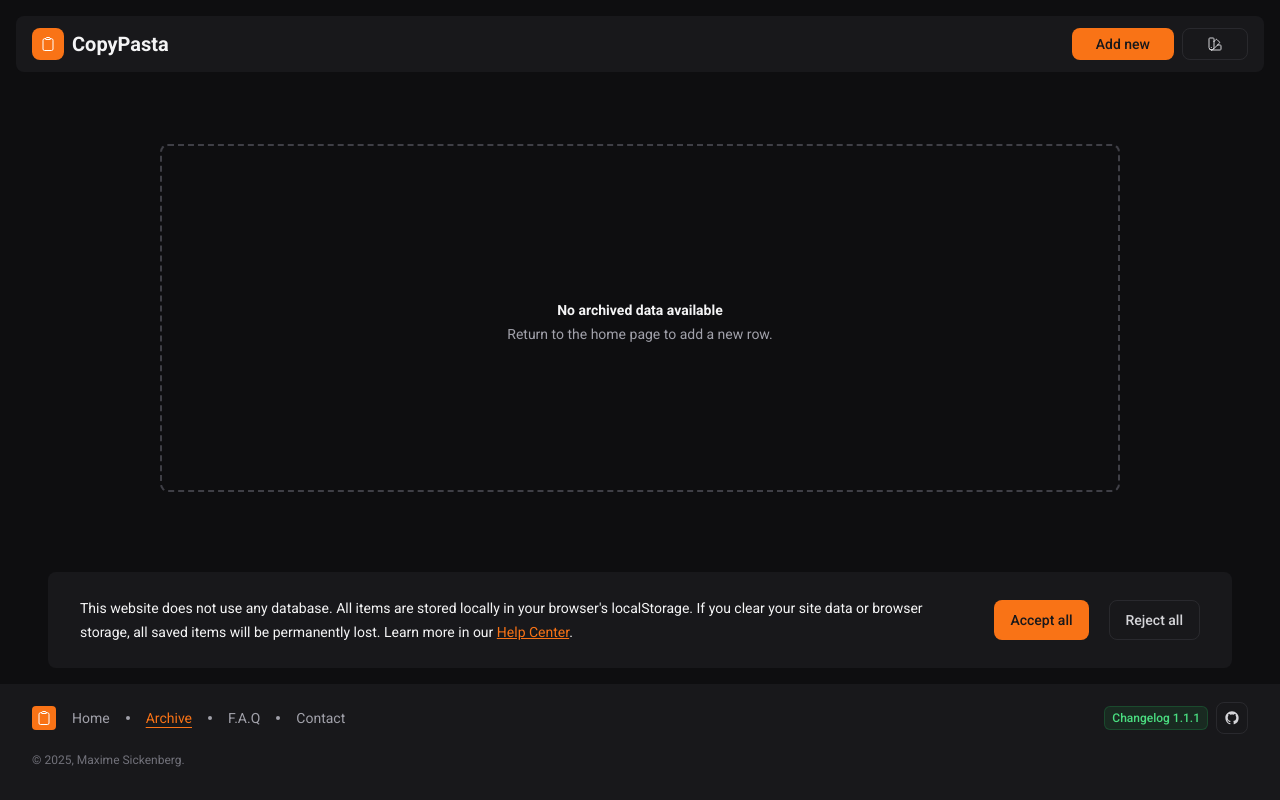
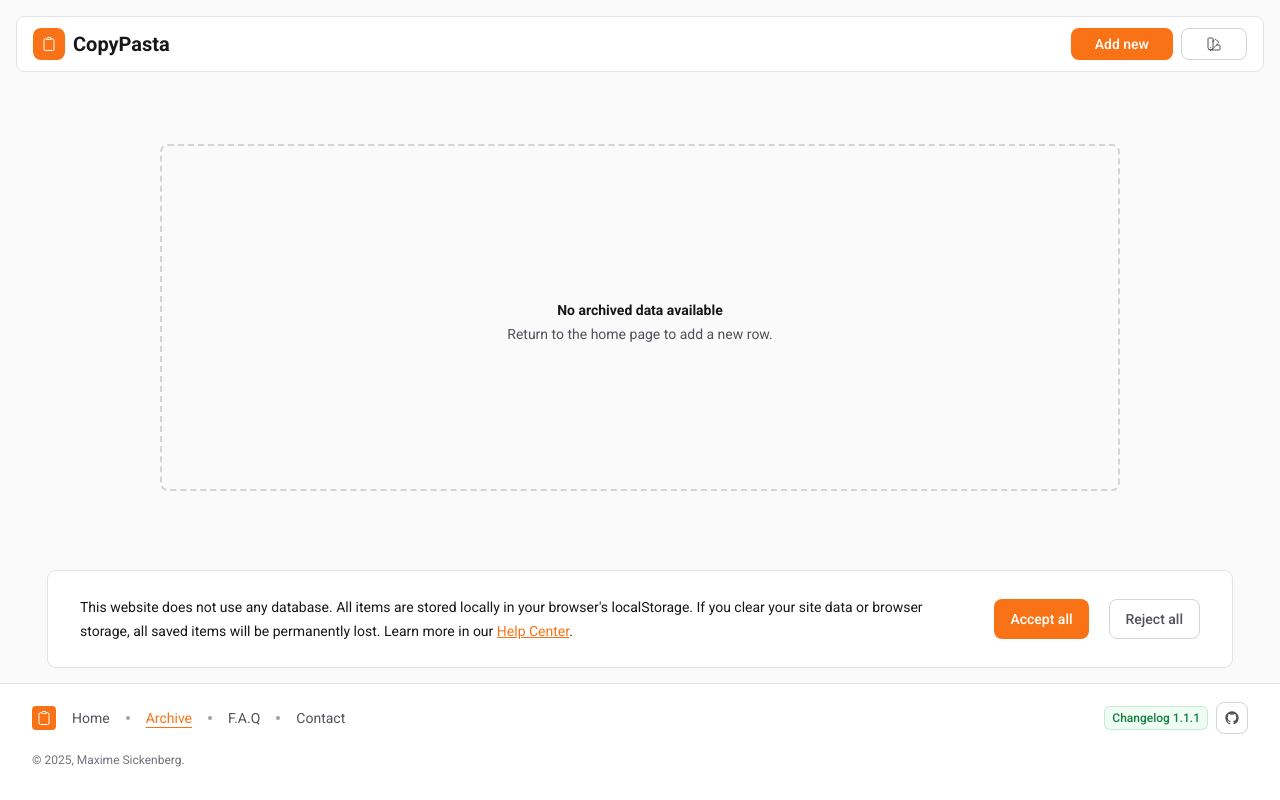
Before and after one commit to TheRedRacing/copypasta, a Next.js app: page /archive in a window 1280 px wide. Built offline with nearby package versions, Linux system fonts and the light colour scheme.

Commit message:
Update default theme to 'orange' and adjust fallback in ThemeDialog; fix clipboard ID increment in AddDialog

```diff
--- a/src/app/layout.tsx
+++ b/src/app/layout.tsx
@@ -29,7 +29,7 @@ export default function RootLayout({ children }: Readonly<{ children: React.Reac
 	return (
 		<html lang="en" className={cn(roboto.className, "")} suppressHydrationWarning>
 			<body className="flex flex-col min-h-[100svh] antialiased bg-zinc-50 dark:bg-dark-main text-zinc-900 dark:text-zinc-100">
-				<ThemeProvider defaultTheme="dark-orange" disableTransitionOnChange enableColorScheme enableSystem themes={["cyan", "dark-cyan", "red", "dark-red", "orange", "dark-orange", "yellow", "dark-yellow", "green", "dark-green", "teal", "dark-teal", "blue", "dark-blue", "indigo", "dark-indigo", "pink", "dark-pink"]}>
+				<ThemeProvider defaultTheme="orange" disableTransitionOnChange enableColorScheme enableSystem themes={["cyan", "dark-cyan", "red", "dark-red", "orange", "dark-orange", "yellow", "dark-yellow", "green", "dark-green", "teal", "dark-teal", "blue", "dark-blue", "indigo", "dark-indigo", "pink", "dark-pink"]}>
 					{children}
 				</ThemeProvider>
 				<Toaster />
--- a/src/components/ThemeDialog.tsx
+++ b/src/components/ThemeDialog.tsx
@@ -51,7 +51,7 @@ const ThemeOption: React.FC = () => {
     }
 
     function getColor(): string {
-        if (!theme) return "dark-orange"; // Fallback si `theme` est undefined
+        if (!theme) return "orange"; // Fallback si `theme` est undefined
 
         if (theme === "orange" || theme === "dark-orange") {
             return "orange";
--- a/src/components/add.tsx
+++ b/src/components/add.tsx
@@ -12,7 +12,6 @@ import { Textarea } from "./ui/textarea"
 import { cn } from "@/lib/utils"
 import { useState } from "react"
 
-import { track } from '@vercel/analytics';
 import { focusClassName } from "@/lib/focus"
 
 import { sendGAEvent } from '@next/third-parties/google'
@@ -79,7 +78,7 @@ function AddDialog({ children }: AddDialogProps) {
 
         // Add the new row to the clipboard
         const clipboard = JSON.parse(clipboardText);
-        const nextId = clipboard.length;
+        const nextId = clipboard.length + 1;
         clipboard.unshift({ id: nextId, text: values.text, isPrivate: values.isPrivate });
         clipboardOrder.unshift(nextId);
 
```
